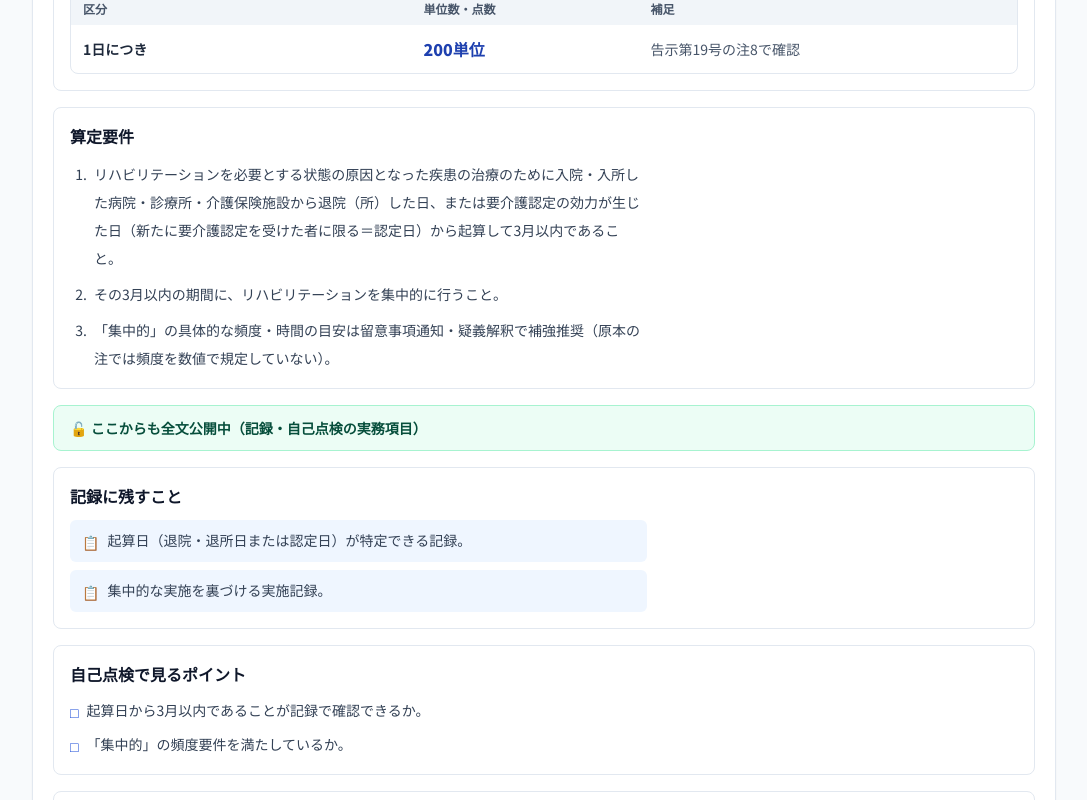
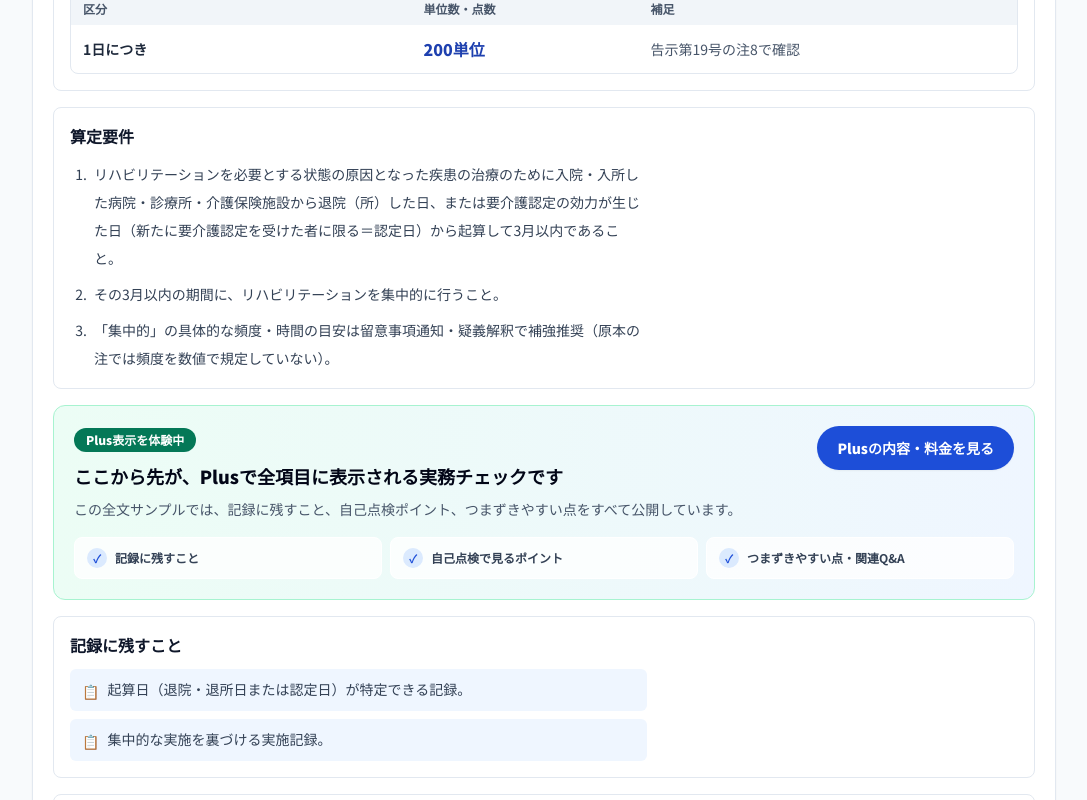
Before and after one commit to makomaru2023/jishutore-starter, a Next.js app: page /fee-check/homon-riha/homon-riha-tanki-shuchu/ in a window 1280 px wide. Shown: the part 407-1207 px from the top of the page, without its empty margins (96-1183 px from the left). Built offline with nearby package versions, Linux system fonts and the light colour scheme.

Commit message:
feat: 報酬詳細にPlusの文脈型導線を追加
Co-Authored-By: OpenAI Codex <codex@openai.com>

```diff
--- a/src/components/fee-check/FeeCheckDetailCard.tsx
+++ b/src/components/fee-check/FeeCheckDetailCard.tsx
@@ -217,6 +217,83 @@ function LockedCta({ domain, item, isUnlocked }: { domain: FeeDomain; item: FeeI
     );
 }
 
+function ContextualPlusGuide({
+    domain,
+    item,
+    isUnlocked,
+    isSample,
+}: {
+    domain: FeeDomain;
+    item: FeeItem;
+    isUnlocked: boolean;
+    isSample: boolean;
+}) {
+    if (isUnlocked && !isSample) {
+        return (
+            <div className="rounded-lg border border-emerald-200 bg-emerald-50 px-4 py-3 text-sm font-black text-emerald-900 break-keep">
+                ✓ Plus実務チェック（記録・自己点検）
+            </div>
+        );
+    }
+
+    const sample = getSampleFeeItems().find((entry) => entry.domain.domain === domain.domain);
+    const sampleHref = sample ? getFeeItemUrl(sample.domain.domain, sample.item.id) : "/fee-check/";
+
+    return (
+        <aside className={`overflow-hidden rounded-xl border p-4 print:hidden sm:p-5 ${
+            isSample
+                ? "border-emerald-200 bg-gradient-to-r from-emerald-50 to-blue-50"
+                : "border-blue-200 bg-gradient-to-r from-blue-50 to-indigo-50"
+        }`}>
+            <div className="flex flex-col gap-4 sm:flex-row sm:items-start sm:justify-between">
+                <div className="min-w-0">
+                    <span className={`inline-flex rounded-full px-3 py-1 text-xs font-black ${
+                        isSample ? "bg-emerald-700 text-white" : "bg-blue-700 text-white"
+                    }`}>
+                        {isSample ? "Plus表示を体験中" : "ここからは自主トレ素材庫Plus"}
+                    </span>
+                    <h2 className="mt-3 text-lg font-black leading-snug text-slate-950">
+                        {isSample
+                            ? "ここから先が、Plusで全項目に表示される実務チェックです"
+                            : "有料版では、記録・自己点検・つまずきまで確認できます"}
+                    </h2>
+                    <p className="mt-2 max-w-2xl text-sm leading-6 text-slate-600">
+                        {isSample
+                            ? "この全文サンプルでは、記録に残すこと、自己点検ポイント、つまずきやすい点をすべて公開しています。"
+                            : `「${item.name}」の無料表示は各項目の一部まで。Plusでは実務チェックの全文と関連Q&A、改定差分、印刷表示を利用できます。`}
+                    </p>
+                </div>
+                <FeeCheckTrackedLink
+                    href="/products/jishutore-plus/"
+                    event="plus"
+                    params={{ fee_domain: domain.domain, fee_item_id: item.id, placement: isSample ? "sample_mid_detail" : "locked_mid_detail" }}
+                    className="inline-flex min-h-11 shrink-0 items-center justify-center rounded-full bg-blue-700 px-5 py-2.5 text-sm font-black text-white shadow-sm transition hover:bg-blue-800"
+                >
+                    Plusの内容・料金を見る
+                </FeeCheckTrackedLink>
+            </div>
+            <div className="mt-4 grid gap-2 text-xs font-bold text-slate-700 sm:grid-cols-3">
+                {["記録に残すこと", "自己点検で見るポイント", "つまずきやすい点・関連Q&A"].map((label) => (
+                    <div key={label} className="flex items-center gap-2 rounded-lg border border-white bg-white/80 px-3 py-2.5">
+                        <span className="flex h-5 w-5 shrink-0 items-center justify-center rounded-full bg-blue-100 text-[11px] text-blue-700" aria-hidden="true">✓</span>
+                        <span>{label}</span>
+                    </div>
+                ))}
+            </div>
+            {!isSample && (
+                <FeeCheckTrackedLink
+                    href={sampleHref}
+                    event="result"
+                    params={{ fee_domain: domain.domain, fee_item_id: item.id, result_type: "sample_mid_detail" }}
+                    className="mt-3 inline-flex text-xs font-black text-blue-700 hover:underline"
+                >
+                    先に全文公開サンプルで確認する →
+                </FeeCheckTrackedLink>
+            )}
+        </aside>
+    );
+}
+
 export function FeeCheckDetailCard({
     domain,
     item,
@@ -292,17 +369,12 @@ export function FeeCheckDetailCard({
                     <RequirementsList items={item.requirements} />
                 </Section>
 
-                <div className={`rounded-lg border px-4 py-3 text-sm font-black break-keep ${
-                    isUnlocked
-                        ? "border-emerald-200 bg-emerald-50 text-emerald-900"
-                        : "border-blue-100 bg-blue-50 text-blue-900"
-                }`}>
-                    {isUnlocked
-                        ? isSample
-                            ? "🔓 ここからも全文公開中（記録・自己点検の実務項目）"
-                            : "✓ Plus実務チェック（記録・自己点検）"
-                        : "🔒 ここからはPlus限定（記録・自己点検の実務項目）"}
-                </div>
+                <ContextualPlusGuide
+                    domain={domain}
+                    item={item}
+                    isUnlocked={isUnlocked}
+                    isSample={isSample}
+                />
 
                 <LockedSection
                     title="記録に残すこと"
```
